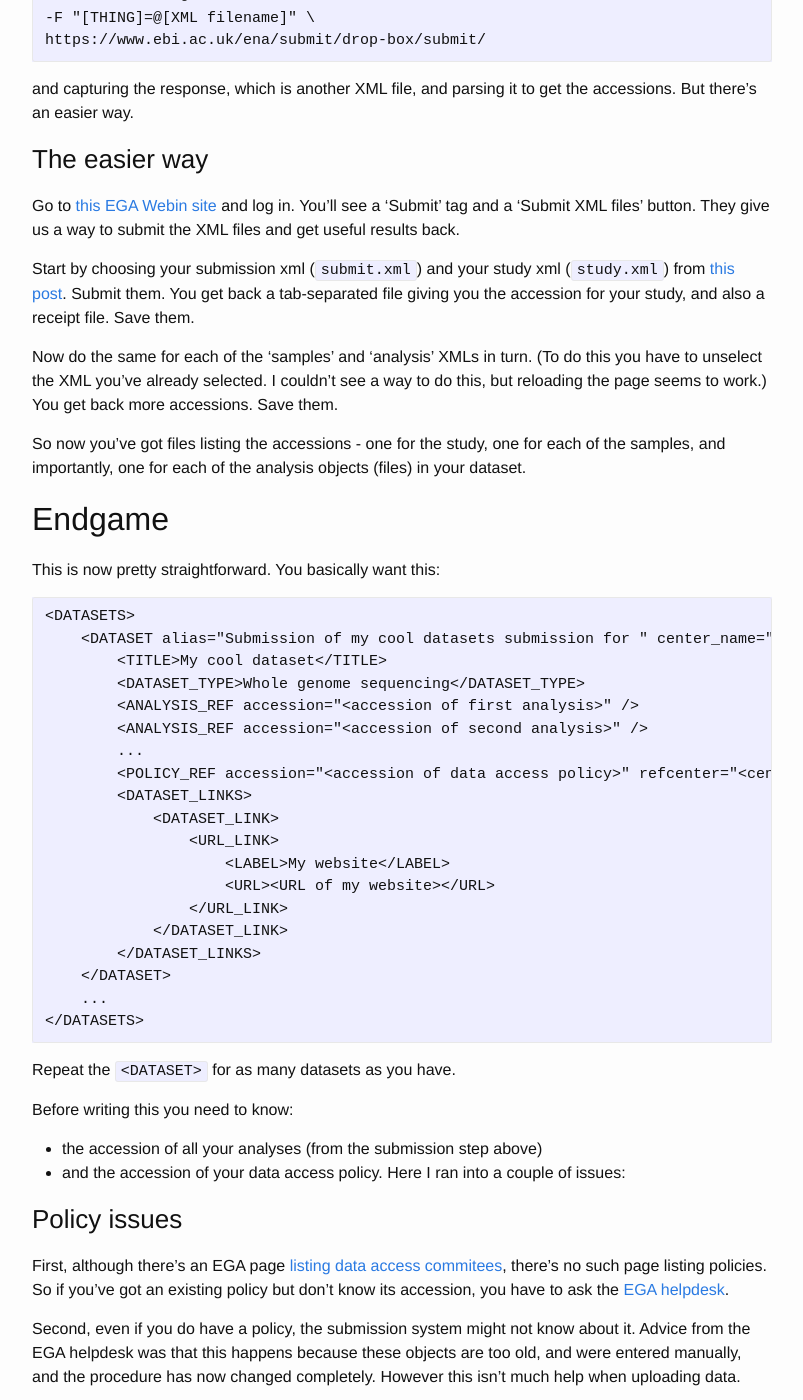
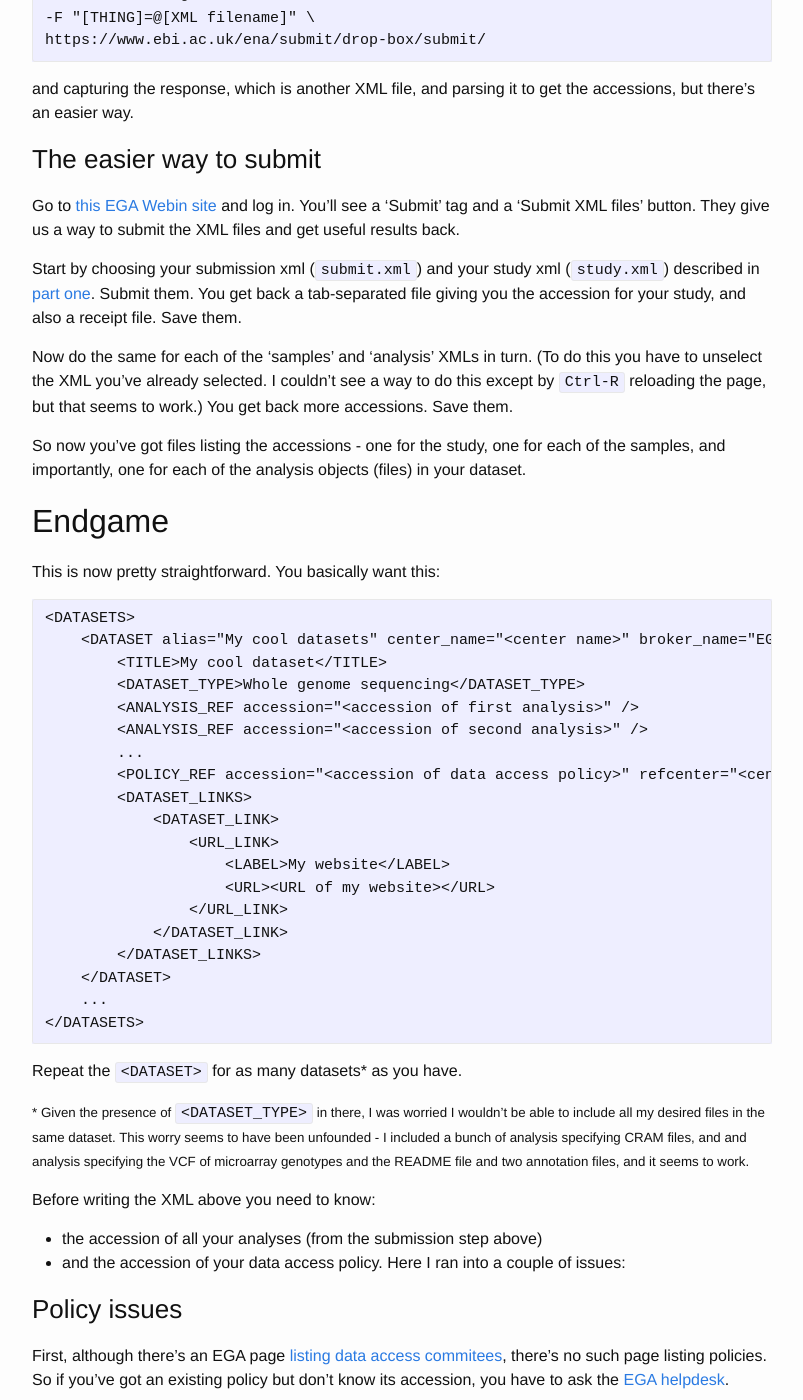
Before and after one commit to gavinband/gavinband.github.io, a Jekyll site: the page built from _posts/2019-05-12-Me_versus_the_European_Genome_Phenome_Archive_part_three.md, in a window 1280 px wide and 1400 px high, scrolled down 638 px. Shown: the whole window, without its empty margins (238-1041 px from the left). Built offline with Jekyll 4.4.1, drawn with Linux system fonts in a browser that asks for light colours; some of the changed text lies outside the part shown.

Commit message:
Updates to EGA posts

````diff
--- a/_posts/2019-05-12-Me_versus_the_European_Genome_Phenome_Archive_part_three.md
+++ b/_posts/2019-05-12-Me_versus_the_European_Genome_Phenome_Archive_part_three.md
@@ -10,8 +10,8 @@ sample samples]({{ site.baseurl }}{% post_url
 2019-05-01-Me_versus_the_European_Genome_Phenome_Archive %}), and an XML file that [registers an
 analysis]({{ site.baseurl }}{% post_url
 2019-05-02-Me_versus_the_European_Genome_Phenome_Archive_part_two %}) (i.e. that lists all the
-actual data files). And you've uploaded all your files to your FTP inbox and you've run them
-through the test service, and it responded without any errors.
+actual data files). And you've uploaded all your files to your FTP inbox, and you've run them
+through the test service, and it all responded without any errors.
 
 Right?
 
@@ -34,23 +34,23 @@ $ curl \
 https://www.ebi.ac.uk/ena/submit/drop-box/submit/
 ```
 
-and capturing the response, which is another XML file, and parsing it to get the accessions. But
+and capturing the response, which is another XML file, and parsing it to get the accessions, but
 there's an easier way.
 
-### The easier way
+### The easier way to submit
 
 Go to [this EGA Webin site](https://www.ebi.ac.uk/ena/submit/webin/) and log
 in. You'll see a 'Submit' tag and a 'Submit XML files' button. They give us a way to submit the XML
 files and get useful results back.
 
-Start by choosing your submission xml (`submit.xml`) and your study xml (`study.xml`) from [this
-post]({{ site.baseurl }}{% post_url 2019-05-01-Me_versus_the_European_Genome_Phenome_Archive %}).
+Start by choosing your submission xml (`submit.xml`) and your study xml (`study.xml`) described in
+[part one]({{ site.baseurl }}{% post_url 2019-05-01-Me_versus_the_European_Genome_Phenome_Archive %}).
 Submit them. You get back a tab-separated file giving you the accession for your study, and
 also a receipt file.  Save them.
 
 Now do the same for each of the 'samples' and 'analysis' XMLs in turn. (To do this you have to
-unselect the XML you've already selected. I couldn't see a way to do this, but reloading the page
-seems to work.)  You get back more accessions.  Save them.
+unselect the XML you've already selected. I couldn't see a way to do this except by `Ctrl-R` reloading
+the page, but that seems to work.)  You get back more accessions.  Save them.
 
 So now you've got files listing the accessions - one for the study, one for each of the samples,
 and importantly, one for each of the analysis objects (files) in your dataset.
@@ -61,7 +61,7 @@ This is now pretty straightforward.  You basically want this:
 
 ```
 <DATASETS>
-    <DATASET alias="Submission of my cool datasets submission for " center_name="<center name>" broker_name="EGA">
+    <DATASET alias="My cool datasets" center_name="<center name>" broker_name="EGA">
         <TITLE>My cool dataset</TITLE>
         <DATASET_TYPE>Whole genome sequencing</DATASET_TYPE>
         <ANALYSIS_REF accession="<accession of first analysis>" />
@@ -81,12 +81,18 @@ This is now pretty straightforward.  You basically want this:
 </DATASETS>
 ```
 
-Repeat the `<DATASET>` for as many datasets as you have.
+Repeat the `<DATASET>` for as many datasets* as you have.
 
-Before writing this you need to know:
+<small>* Given the presence of `<DATASET_TYPE>` in there, I was worried I wouldn't be able to
+include all my desired files in the same dataset. This worry seems to have been unfounded - I
+included a bunch of analysis specifying CRAM files, and and analysis specifying the VCF of
+microarray genotypes and the README file and two annotation files, and it seems to work.</small>
+
+Before writing the XML above you need to know:
 
 - the accession of all your analyses (from the submission step above)
 - and the accession of your data access policy.  Here I ran into a couple of issues:
+
 
 ### Policy issues
 
````
Also changed, not shown: _posts/2019-05-01-Me_versus_the_European_Genome_Phenome_Archive.md (+1 -6 lines), _posts/2019-05-02-Me_versus_the_European_Genome_Phenome_Archive_part_two.md (+3 -2 lines), _posts/2019-05-11-The EGA strikes back.md (+3 -2 lines).
